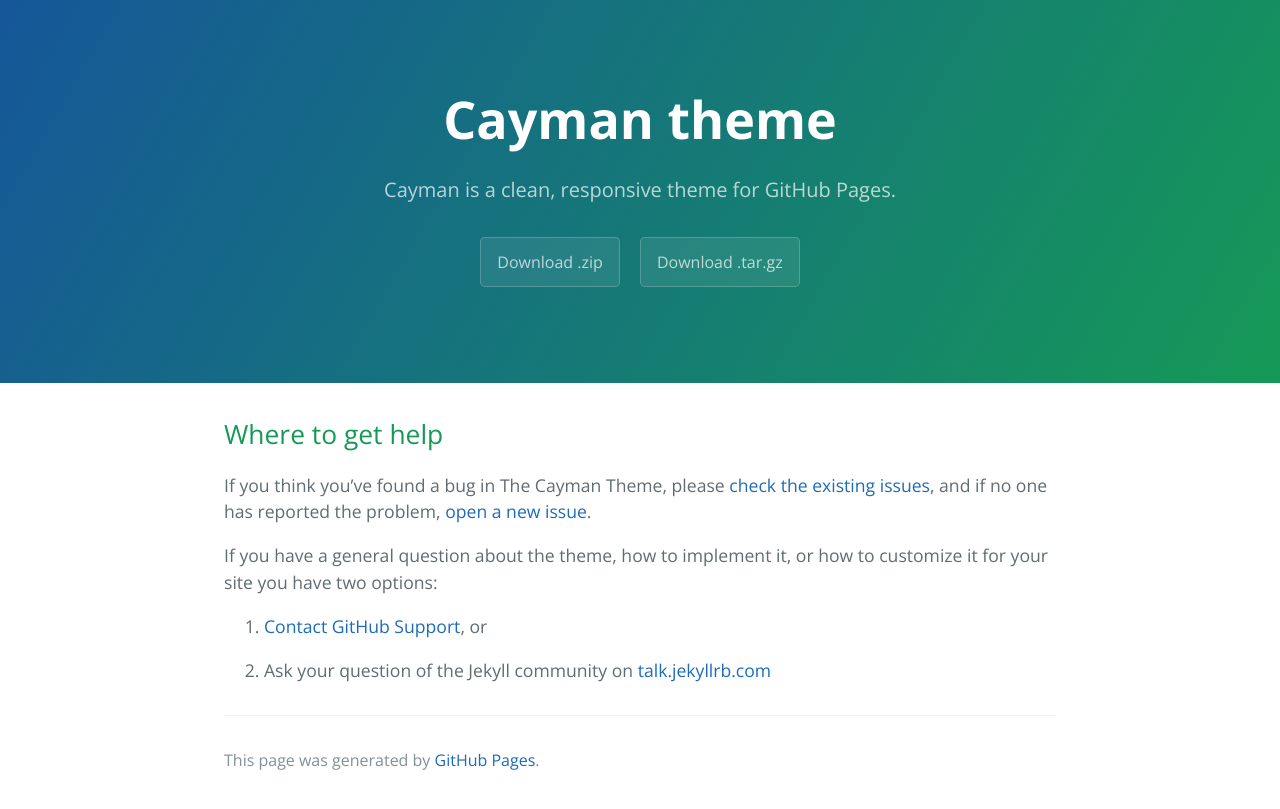
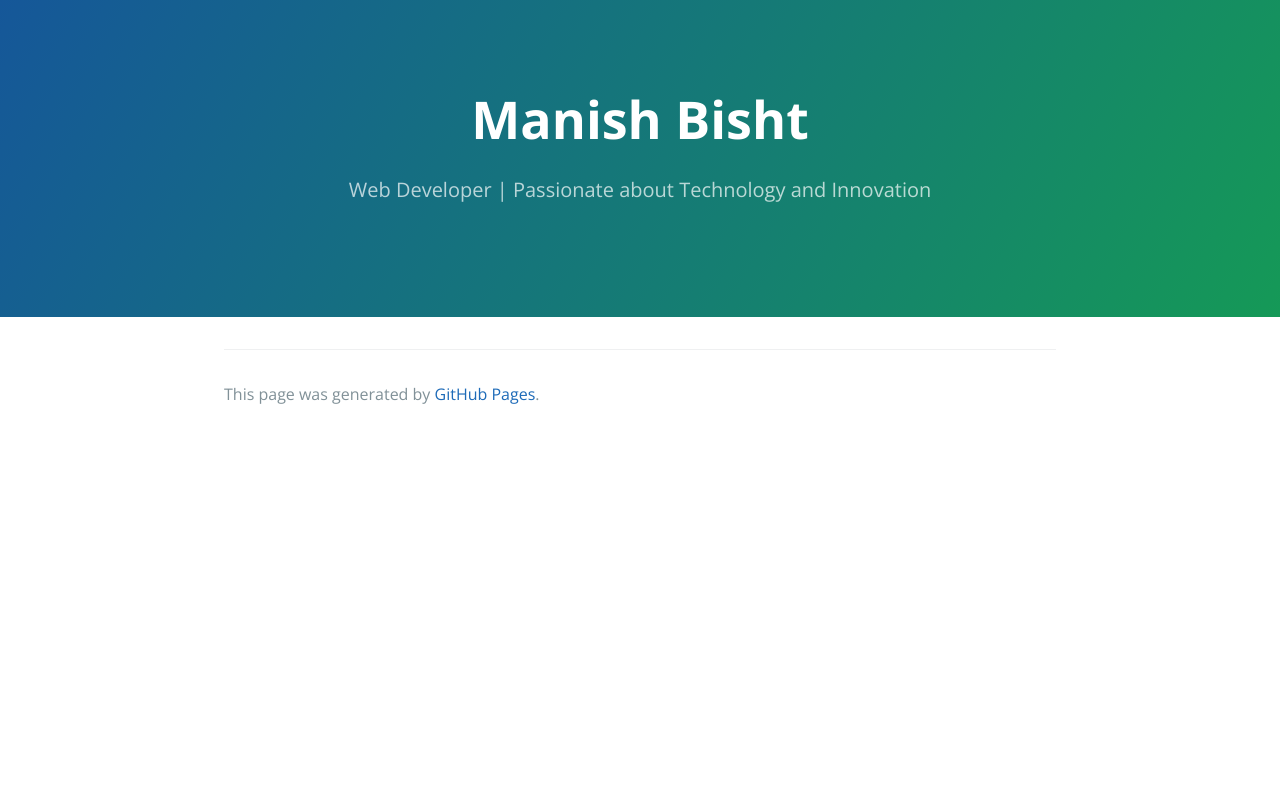
Before and after one commit to SKITJaipur/SKITJaipur.github.io, a Jekyll site: the page built from docs/SUPPORT.md, in a window 1280 px wide. Shown: the top 809 px of the page. Built offline with Jekyll 4.4.1, drawn with Linux system fonts in a browser that asks for light colours; our own code applies the rules of GitHub Pages for plain Markdown files.

Commit message:
theme customised

```diff
--- a/_config.yml
+++ b/_config.yml
@@ -1,5 +1,5 @@
-title: Cayman theme
-description: Cayman is a clean, responsive theme for GitHub Pages.
-show_downloads: true
+title: Manish Bisht
+description: Web Developer | Passionate about Technology and Innovation
+show_downloads: false
 google_analytics:
 theme: jekyll-theme-cayman
--- a/_layouts/default.html
+++ b/_layouts/default.html
@@ -23,7 +23,6 @@
     </section>
 
     <section class="main-content">
-      {{ content }}
 
       <footer class="site-footer">
         {% if site.github.is_project_page %}
```
